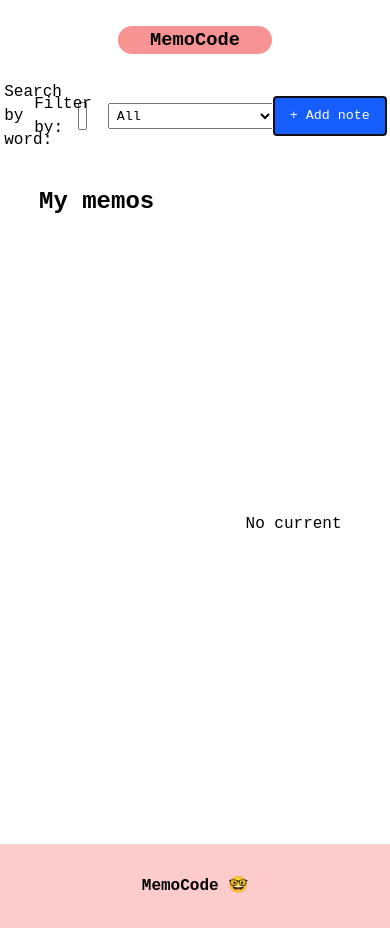
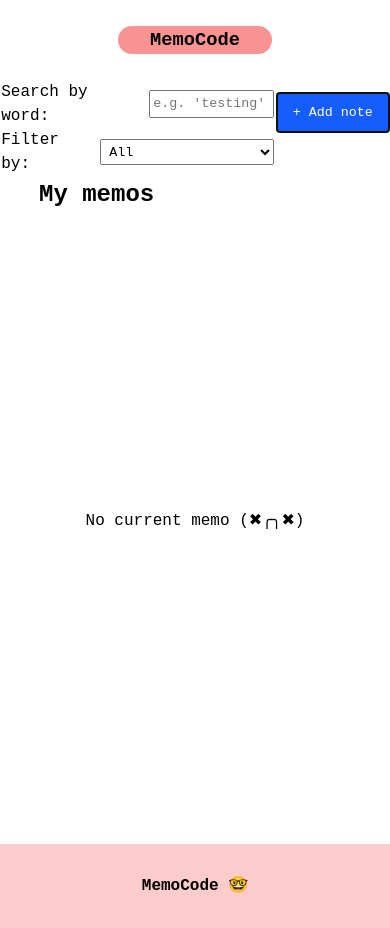
Before and after one commit to vickyfrosties/MemoCode, a React (Vite) app: page / in a window 390 px wide. Built offline with nearby package versions, Linux system fonts and the light colour scheme.

Commit message:
style: add responsive SCSS style with breakpoints, delete a category from the selectFilter

```diff
--- a/src/App.jsx
+++ b/src/App.jsx
@@ -26,9 +26,8 @@ function App() {
 
   const categoryColors = {
     programmation: "#2563EB",
-    design: "#EC4899",
     neuropsychology: "#6B21A8",
-    astronomy: "#3730A3",
+    astronomy: "#C04278",
     gaming: "#C62828",
   };
 
--- /dev/null
+++ b/src/breakpoints.scss
@@ -0,0 +1,5 @@
+$breakpoints: (
+  "phone": 380px,
+  "tablet": 769px,
+  "desktop": 1180px,
+);
--- a/src/components/NotesCard/NotesCard.module.scss
+++ b/src/components/NotesCard/NotesCard.module.scss
@@ -51,3 +51,71 @@
     }
   }
 }
+
+@media (max-width: 800px) {
+  .card {
+    width: 250px;
+
+    &_picture_container {
+      img {
+        width: 100%;
+        height: 100%;
+        object-fit: cover;
+      }
+    }
+
+    &_content {
+      margin: 0 0 0 10px;
+    }
+  }
+}
+
+@media (max-width: 1210px) {
+  .card {
+    display: flex;
+    flex-direction: column;
+    height: 500px;
+
+    &_picture_container {
+      img {
+        width: 100%;
+        height: 180px;
+        object-fit: cover;
+      }
+    }
+
+    &_content {
+      margin: 0 0 0 0;
+    }
+  }
+}
+
+@media (min-width: 1440px) {
+  .card {
+    height: 600px;
+    &_picture_container {
+      img {
+        width: 100%;
+        // height: 180px;
+        // object-fit: cover;
+      }
+    }
+  }
+}
+
+@media (max-width: 670px) {
+  .card {
+    // width: 120px;
+    height: 120px;
+
+    &_picture_container {
+      img {
+        display: none;
+      }
+    }
+
+    &_content {
+      margin: 0 0 0 0;
+    }
+  }
+}
--- a/src/components/NotesLayout/NotesLayout.module.scss
+++ b/src/components/NotesLayout/NotesLayout.module.scss
@@ -22,3 +22,20 @@
     align-items: center;
   }
 }
+
+@media (max-width: 800px) {
+  .notes-container {
+    display: flex;
+    flex-direction: row;
+    flex-wrap: wrap;
+    justify-content: center;
+  }
+}
+
+@media (max-width: 670px) {
+  .notes-container {
+    display: grid;
+    width: 90%;
+    gap: 10px;
+  }
+}
--- a/src/containers/AddNote/AddNoteButton.jsx
+++ b/src/containers/AddNote/AddNoteButton.jsx
@@ -15,6 +15,7 @@ const AddNoteButton = ({
   return (
     <>
       <section className={style["container"]}>
+        <section className={style["container_filter_section"]}>
           {location.pathname === "/" && (
             <WordFilter
               setWord={setWord}
@@ -26,6 +27,7 @@ const AddNoteButton = ({
           {location.pathname === "/" && (
             <SelectFilter setSelectedCategory={setSelectedCategory} />
           )}
+        </section>
 
         {location.pathname === "/" && (
           <div className={style["container_button_form"]}>
--- a/src/containers/AddNote/AddNoteButton.module.scss
+++ b/src/containers/AddNote/AddNoteButton.module.scss
@@ -1,13 +1,23 @@
+@use "/src/breakpoints";
+
 .container {
   display: flex;
   margin: auto;
   margin-bottom: 2rem;
-  width: 80%;
-  justify-content: center;
+  width: 100%;
+  // justify-content: center;
+  justify-content: space-around;
   align-items: center;
 
+  &_filter_section {
+    width: 55%;
+    display: flex;
+    justify-content: space-evenly;
+    align-items: center;
+  }
+
   &_button_form {
-    width: 50%;
+    // width: 50%;
     display: flex;
     justify-content: end;
   }
@@ -29,3 +39,21 @@
     }
   }
 }
+
+@media (max-width: 800px) {
+  .container {
+    &_filter_section {
+      flex-direction: column;
+      justify-content: space-between;
+      height: 65px;
+    }
+  }
+}
+
+@media (max-width: 1180px) {
+  .container {
+    &_filter_section {
+      width: 70%;
+    }
+  }
+}
--- a/src/containers/DeleteNote/DeleteNote.module.scss
+++ b/src/containers/DeleteNote/DeleteNote.module.scss
@@ -4,7 +4,6 @@
   padding-right: 1em;
   margin: 5px 0 10px 0;
   position: relative;
-  background-color: #d1fae5;
   position: sticky;
   top: 20%;
 
--- a/src/containers/NoteForm/NoteForm.jsx
+++ b/src/containers/NoteForm/NoteForm.jsx
@@ -43,7 +43,6 @@ const NoteForm = ({ data, setFormData, onSubmitHandle }) => {
           >
             <option value="">Choose a category</option>
             <option value="programmation">Programmation</option>
-            <option value="design">UX/UI</option>
             <option value="neuropsychology">Neuropsychology</option>
             <option value="astronomy">Astronomy</option>
             <option value="gaming">Gaming</option>
--- a/src/containers/SelectFilter/SelectFilter.jsx
+++ b/src/containers/SelectFilter/SelectFilter.jsx
@@ -15,7 +15,6 @@ const SelectFilter = ({ setSelectedCategory }) => {
           </option>
           <option value="all">All</option>
           <option value="programmation">Programmation</option>
-          <option value="design">UX/UI</option>
           <option value="neuropsychology">Neuropsychology</option>
           <option value="astronomy">Astronomy</option>
           <option value="gaming">Gaming</option>
--- a/src/containers/SelectFilter/SelectFilter.module.scss
+++ b/src/containers/SelectFilter/SelectFilter.module.scss
@@ -1,6 +1,6 @@
 .container {
   &_filter {
-    width: 60%;
+    // width: 60%;
     display: flex;
     justify-content: end;
     align-items: center;
@@ -15,3 +15,13 @@
     }
   }
 }
+
+@media (max-width: 800px) {
+  .container {
+    &_filter {
+      justify-content: start;
+
+      width: 100%;
+    }
+  }
+}
--- a/src/containers/WordFilter/WordFilter.module.scss
+++ b/src/containers/WordFilter/WordFilter.module.scss
@@ -1,6 +1,6 @@
 .word-filter-container {
   //   border: 2px solid salmon;
-  width: 50%;
+  // width: 50%;
   display: flex;
   align-items: center;
 
@@ -13,3 +13,9 @@
     width: 50%;
   }
 }
+
+@media (max-width: 800px) {
+  .word-filter-container {
+    width: 100%;
+  }
+}
```
Lines whose indentation alone changed are shown as unchanged.
